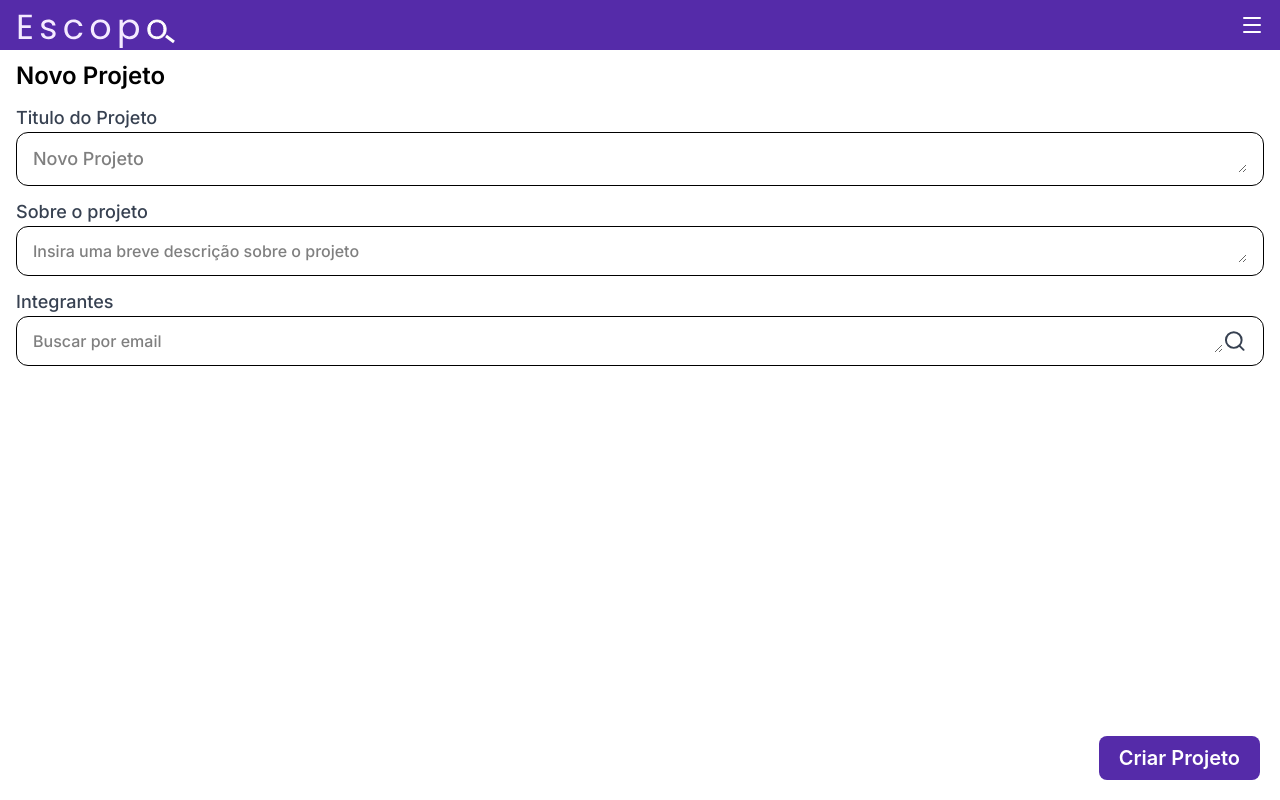
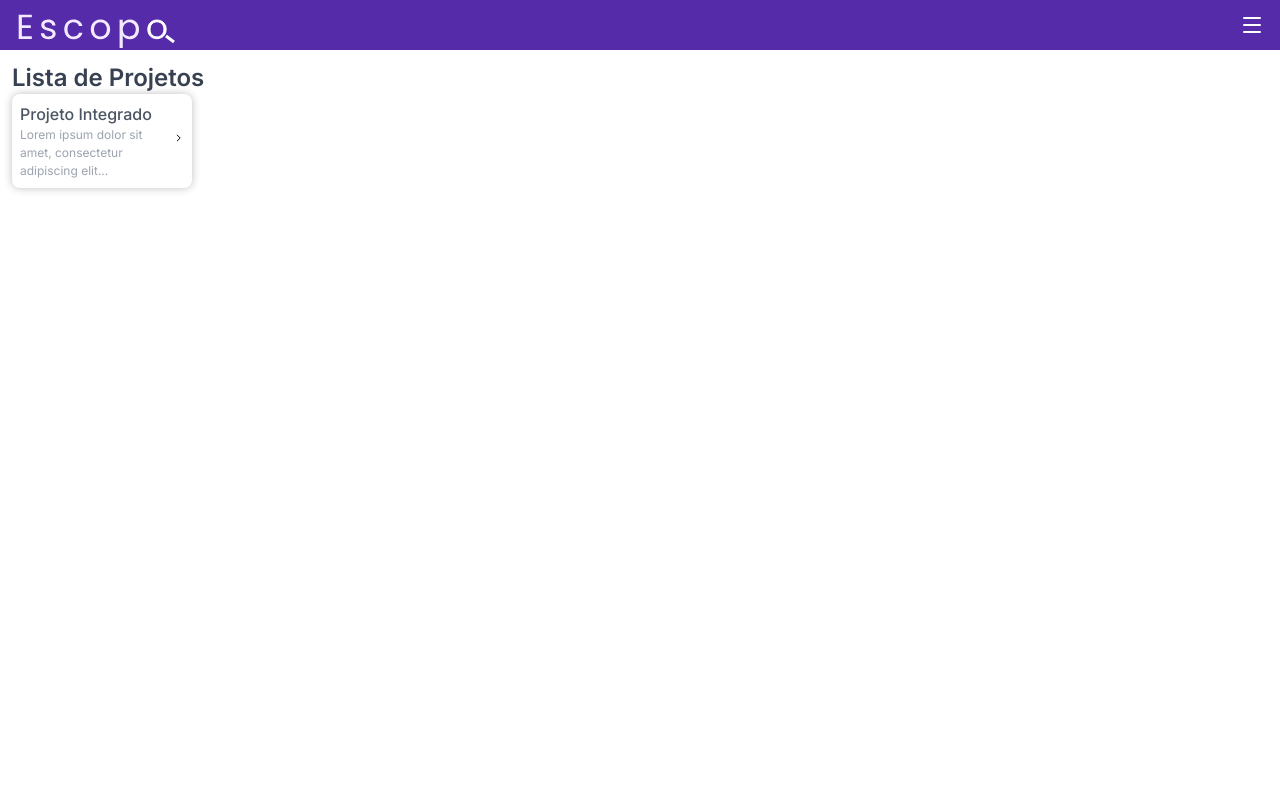
Before and after one commit to Samys003/projeto-escopo-web, a React (Vite) app: page /project-creator in a window 1280 px wide. Built offline with nearby package versions, Linux system fonts and the light colour scheme; no server answers.

Commit message:
feat: inicia lista de projetos

```diff
--- a/src/App.jsx
+++ b/src/App.jsx
@@ -1,10 +1,11 @@
-import { BrowserRouter as Router, Routes, Route } from "react-router-dom";
+import { BrowserRouter as Router, Routes, Route } from 'react-router-dom';
 // import Login from "./pages/login/Login";
 // import Cadastro from "./pages/login/Cadastro";
 // import Senha from "./pages/login/Senha";
 // import Redefinir from "./pages/login/Redefinir";
 // import Dashboard from "./pages/dashboard/Dashboard";
-import  ProjectCreator from "./pages/project-creator/ProjectCreator"
+// import  ProjectCreator from "./pages/project-creator/ProjectCreator"
+import ProjectList from './pages/project-list/ProjectList';
 
 function App() {
     return (
@@ -20,9 +21,7 @@ function App() {
         //   </Routes>
         // </Router>
 
-    <ProjectCreator></ProjectCreator>
-
-
+        <ProjectList></ProjectList>
     );
 }
 
--- a/src/components/Typography/ParagraphSmall.jsx
+++ b/src/components/Typography/ParagraphSmall.jsx
@@ -1,7 +1,10 @@
-function ParagraphLarge(props){
-    return(
-        <p className= {`text-[12px] font-inter ${props.className} font-regular`}> {props.children}</p>
-    )
+function ParagraphSmall(props) {
+    return (
+        <p className={`text-[12px] font-inter ${props.className} font-regular`}>
+            {' '}
+            {props.children}
+        </p>
+    );
 }
 
-export default ParagraphLarge;
+export default ParagraphSmall;
--- a/src/index.css
+++ b/src/index.css
@@ -1,4 +1,4 @@
-@import "tailwindcss";
+@import 'tailwindcss';
 
 @theme {
     --font-inter: 'Inter', sans-serif;
@@ -6,17 +6,17 @@
 
 :root {
     /* Cores */
-  --fundo: #FAFAFA;
-  --color-base: #552BA9;
-  --color-verde: #19AD70;
+    --fundo: #fafafa;
+    --color-base: #552ba9;
+    --color-verde: #19ad70;
     --cinza-700: #374151;
-  --cinza-600: #4B5563;
-  --cinza-500: #6B7280;
-  --cinza-300: #D1D5DB;
+    --cinza-600: #4b5563;
+    --cinza-500: #6b7280;
+    --cinza-400: #9ca3af;
+    --cinza-300: #d1d5db;
     --fundo: #fafafa;
     --color-dark: #42257c;
     --color-variant: #7645d787;
     /* Sombra */
-  --external-shadow: 0 0 8px rgba(0,0,0,0.25);
-
+    --external-shadow: 0 0 8px rgba(0, 0, 0, 0.25);
 }
--- /dev/null
+++ b/src/pages/project-list/ProjectList.jsx
@@ -0,0 +1,30 @@
+import { ChevronRight } from 'lucide-react';
+import MobileHeader from '../../components/MobileHeader';
+import ParagraphSmall from '../../components/Typography/ParagraphSmall';
+import Title2 from '../../components/Typography/Title2';
+import Title4 from '../../components/Typography/Title4';
+
+function ProjectList() {
+    return (
+        <div>
+            <MobileHeader></MobileHeader>
+
+            <main className="p-3">
+                <Title2 className="text-(--cinza-700)">Lista de Projetos</Title2>
+
+                {/* Projeto*/}
+                <div className="p-2 rounded-lg w-[180px] shadow-(--external-shadow)">
+                    <Title4 className="text-(--cinza-600)">Projeto Integrado</Title4>
+                    <div className="flex">
+                        <ParagraphSmall className="text-(--cinza-400)">
+                            Lorem ipsum dolor sit amet, consectetur adipiscing elit...
+                        </ParagraphSmall>
+                        <ChevronRight></ChevronRight>
+                    </div>
+                    <div></div>
+                </div>
+            </main>
+        </div>
+    );
+}
+export default ProjectList;
--- /dev/null
+++ b/src/pages/project-list/components/Project.jsx
@@ -0,0 +1,2 @@
+function Project() {}
+export default Project;
```
Also changed, not shown: 1 other file (tests, documents, lock files or other folders). Lines whose indentation alone changed are shown as unchanged.
